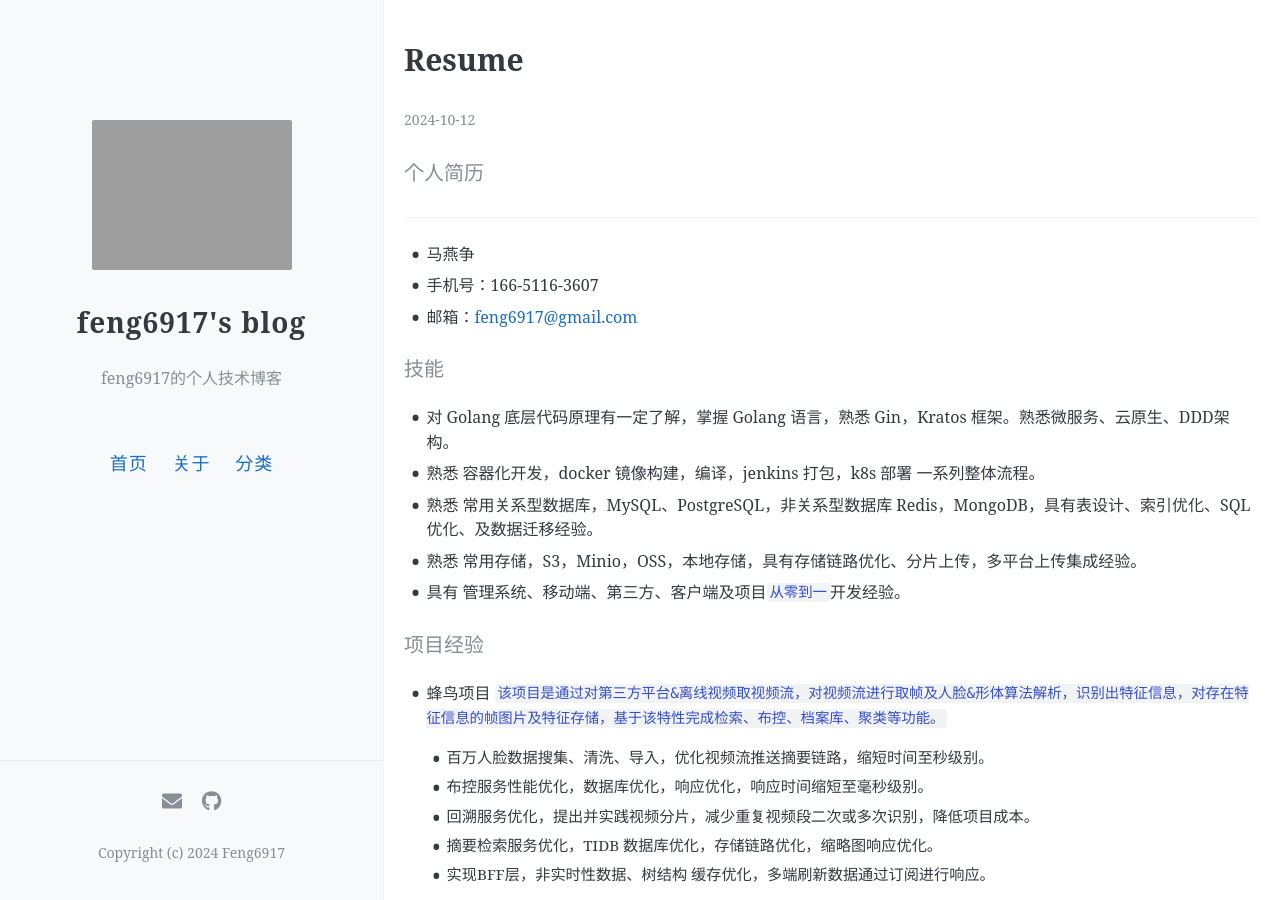
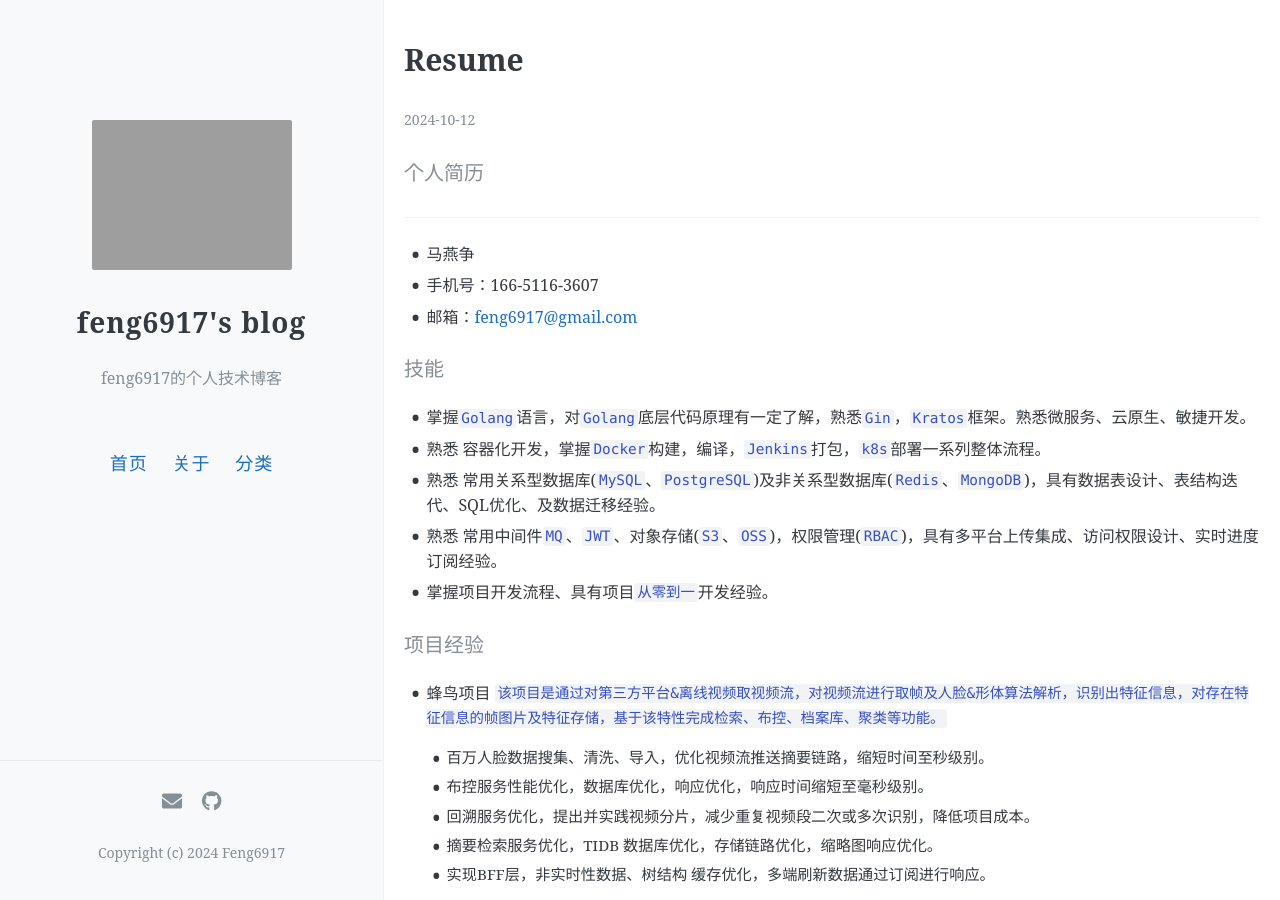
Before and after one commit to feng6917/feng6917.github.io, a Jekyll site: the page built from _posts/2024-10-12-resume.md, in a window 1280 px wide and 900 px high. Built offline with Jekyll 4.4.1, drawn with Linux system fonts in a browser that asks for light colours; our own code applies the rules of GitHub Pages for plain Markdown files; comment, search, counter and statistics services are not loaded.

Commit message:
fix: resume

```diff
--- a/_posts/2024-10-12-resume.md
+++ b/_posts/2024-10-12-resume.md
@@ -9,11 +9,11 @@
 
 #### 技能
 
-- 对 Golang 底层代码原理有一定了解，掌握 Golang 语言，熟悉 Gin，Kratos 框架。熟悉微服务、云原生、DDD架构。
-- 熟悉 容器化开发，docker 镜像构建，编译，jenkins 打包，k8s 部署 一系列整体流程。
-- 熟悉 常用关系型数据库，MySQL、PostgreSQL，非关系型数据库 Redis，MongoDB，具有表设计、索引优化、SQL优化、及数据迁移经验。
-- 熟悉 常用存储，S3，Minio，OSS，本地存储，具有存储链路优化、分片上传，多平台上传集成经验。
-- 具有 管理系统、移动端、第三方、客户端及项目`从零到一`开发经验。
+- 掌握`Golang`语言，对`Golang`底层代码原理有一定了解，熟悉`Gin`，`Kratos`框架。熟悉微服务、云原生、敏捷开发。
+- 熟悉 容器化开发，掌握`Docker`构建，编译，`Jenkins`打包，`k8s`部署一系列整体流程。
+- 熟悉 常用关系型数据库(`MySQL`、`PostgreSQL`)及非关系型数据库(`Redis`、`MongoDB`)，具有数据表设计、表结构迭代、SQL优化、及数据迁移经验。
+- 熟悉 常用中间件`MQ`、`JWT`、对象存储(`S3`、`OSS`)，权限管理(`RBAC`)，具有多平台上传集成、访问权限设计、实时进度订阅经验。
+- 掌握项目开发流程、具有项目`从零到一`开发经验。
 
 #### 项目经验
 
```
